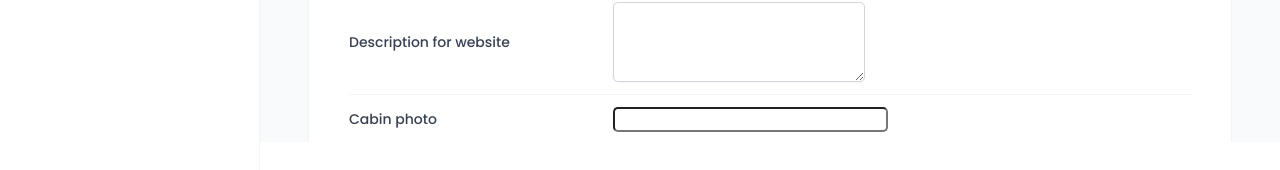
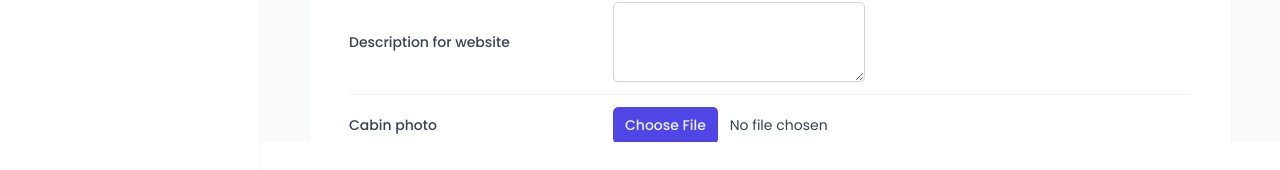
Before and after one commit to noorali180/The-Wild-Oasis-react, a React (Vite) app: page /cabins in a window 1280 px wide. Both pictures are taken after a click on the button "Add a new Cabin". Shown: the part 627-797 px from the top of the page. Built offline with nearby package versions, Linux system fonts and the light colour scheme; no server answers; the database is empty; a web font is replaced by a local one.

Commit message:
validating create cabin form

```diff
--- a/src/features/cabins/CabinTable.jsx
+++ b/src/features/cabins/CabinTable.jsx
@@ -5,6 +5,7 @@ import { getCabins } from "../../services/apiCabins";
 
 import Spinner from "../../ui/Spinner";
 import CabinRow from "../../features/cabins/CabinRow";
+import PageNotFound from "../../pages/PageNotFound";
 
 const Table = styled.div`
   border: 1px solid var(--color-grey-200);
@@ -39,7 +40,10 @@ function CabinTable() {
 
   if (isLoading) return <Spinner />;
 
-  if(error) return console.error(error);
+  if (error) {
+    console.error(error);
+    return <PageNotFound />;
+  }
 
   return (
     <Table role="table">
@@ -52,7 +56,7 @@ function CabinTable() {
         <div></div>
       </TableHeader>
       {cabins.map((cabin) => (
-          <CabinRow cabin={cabin}key={cabin.id} />
+        <CabinRow cabin={cabin} key={cabin.id} />
       ))}
     </Table>
   );
--- a/src/features/cabins/CreateCabinForm.jsx
+++ b/src/features/cabins/CreateCabinForm.jsx
@@ -9,42 +9,7 @@ import { useForm } from "react-hook-form";
 import { useMutation, useQueryClient } from "@tanstack/react-query";
 import { createCabin } from "../../services/apiCabins";
 import toast from "react-hot-toast";
-
-const FormRow = styled.div`
-  display: grid;
-  align-items: center;
-  grid-template-columns: 24rem 1fr 1.2fr;
-  gap: 2.4rem;
-
-  padding: 1.2rem 0;
-
-  &:first-child {
-    padding-top: 0;
-  }
-
-  &:last-child {
-    padding-bottom: 0;
-  }
-
-  &:not(:last-child) {
-    border-bottom: 1px solid var(--color-grey-100);
-  }
-
-  &:has(button) {
-    display: flex;
-    justify-content: flex-end;
-    gap: 1.2rem;
-  }
-`;
-
-const Label = styled.label`
-  font-weight: 500;
-`;
-
-const Error = styled.span`
-  font-size: 1.4rem;
-  color: var(--color-red-700);
-`;
+import FormRow from "./FormRow";
 
 function CreateCabinForm() {
   const {
@@ -86,18 +51,15 @@ function CreateCabinForm() {
 
   return (
     <Form onSubmit={handleSubmit(onSubmit, onError)}>
-      <FormRow>
-        <Label htmlFor="name">Cabin name</Label>
+      <FormRow label="Cabin name" error={errors?.name?.message}>
         <Input
           type="text"
           id="name"
           {...register("name", { required: "This field is required" })}
         />
-        {errors?.name?.message && <Error>{errors.name.message}</Error>}
       </FormRow>
 
-      <FormRow>
-        <Label htmlFor="maxCapacity">Maximum capacity</Label>
+      <FormRow label="Maximum capacity" error={errors?.maxCapacity?.message}>
         <Input
           type="number"
           id="maxCapacity"
@@ -109,46 +71,39 @@ function CreateCabinForm() {
             },
           })}
         />
-        {errors?.maxCapacity?.message && (
-          <Error>{errors.maxCapacity.message}</Error>
-        )}
       </FormRow>
 
-      <FormRow>
-        <Label htmlFor="regularPrice">Regular price</Label>
+      <FormRow label="Regular price" error={errors?.regularPrice?.message}>
         <Input
           type="number"
           id="regularPrice"
           {...register("regularPrice", {
             required: "This field is required",
             min: {
-              value: 1,
-              message: "Price should be greater than 0",
+              value: 10,
+              message: "Price should be at least 10",
             },
           })}
         />
-        {errors?.regularPrice?.message && (
-          <Error>{errors.regularPrice.message}</Error>
-        )}
       </FormRow>
 
-      <FormRow>
-        <Label htmlFor="discount">Discount</Label>
+      <FormRow label="Discount" error={errors?.discount?.message}>
         <Input
           type="number"
           id="discount"
           defaultValue={0}
           {...register("discount", {
             validate: (value) =>
-              getValues().regularPrice >= value ||
+              value < +getValues().regularPrice ||
               "Discount should be less than regular price",
           })}
         />
-        {errors?.discount?.message && <Error>{errors.discount.message}</Error>}
       </FormRow>
 
-      <FormRow>
-        <Label htmlFor="description">Description for website</Label>
+      <FormRow
+        label="Description for website"
+        error={errors?.description?.message}
+      >
         <Textarea
           type="number"
           id="description"
@@ -157,9 +112,8 @@ function CreateCabinForm() {
         />
       </FormRow>
 
-      <FormRow>
-        <Label htmlFor="image">Cabin photo</Label>
-        <FileInput id="image" accept="image/*" {...register("image")} />
+      <FormRow label="Cabin photo">
+        <FileInput id="image" accept="image/*" type="file" {...register("image")} />
       </FormRow>
 
       <FormRow>
--- /dev/null
+++ b/src/features/cabins/FormRow.jsx
@@ -0,0 +1,49 @@
+import styled from "styled-components";
+
+const StyledFormRow = styled.div`
+  display: grid;
+  align-items: center;
+  grid-template-columns: 24rem 1fr 1.2fr;
+  gap: 2.4rem;
+
+  padding: 1.2rem 0;
+
+  &:first-child {
+    padding-top: 0;
+  }
+
+  &:last-child {
+    padding-bottom: 0;
+  }
+
+  &:not(:last-child) {
+    border-bottom: 1px solid var(--color-grey-100);
+  }
+
+  &:has(button) {
+    display: flex;
+    justify-content: flex-end;
+    gap: 1.2rem;
+  }
+`;
+
+const Label = styled.label`
+  font-weight: 500;
+`;
+
+const Error = styled.span`
+  font-size: 1.4rem;
+  color: var(--color-red-700);
+`;
+
+function FormRow({ label, error, children }) {
+  return (
+    <StyledFormRow>
+      <Label htmlFor="name">{label}</Label>
+      {children}
+      {error && <Error>{error}</Error>}
+    </StyledFormRow>
+  );
+}
+
+export default FormRow;
```
Lines whose indentation alone changed are shown as unchanged.
